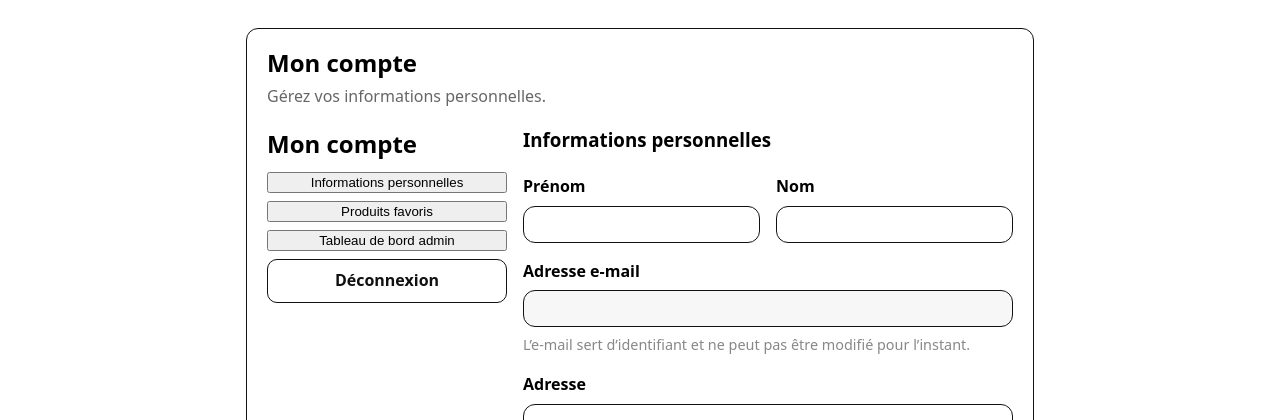
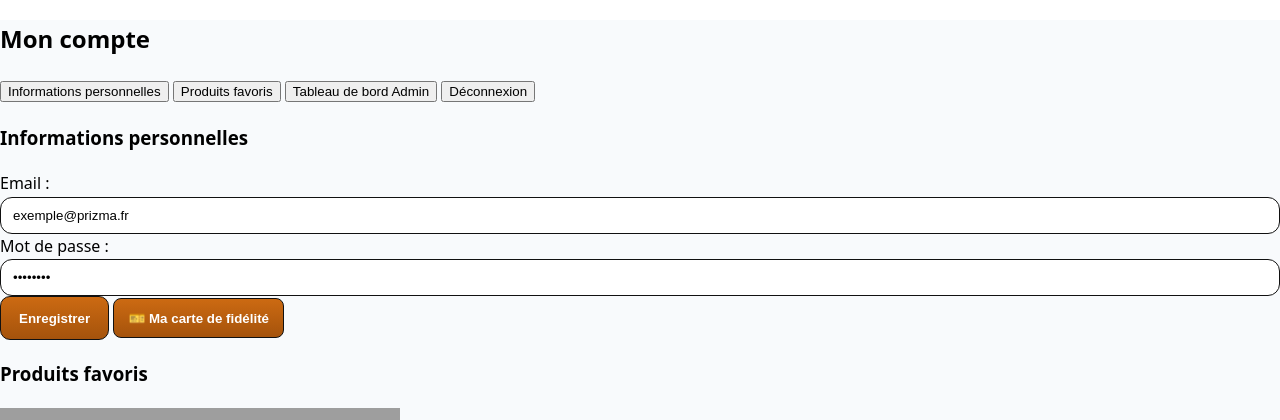
Before and after one commit to BaptisteChesneau/prizma, a Flask app: page /compte in a window 1280 px wide. Shown: the part 73-493 px from the top of the page. Run offline with Flask 3, Linux system fonts and the light colour scheme; the visitor is signed in with stand-in values (Sample User, id 1); grey boxes are pictures that could not be loaded.

Commit message:
change account for third time

```diff
--- a/prizma/templates/account.html
+++ b/prizma/templates/account.html
@@ -9,125 +9,60 @@
   <body>
     {% include 'header.html' %}
 
-    <main class="account">
-      <section class="account-wrap card">
-        <h1 class="account-title">Mon compte</h1>
-        <p class="account-sub">Gérez vos informations personnelles.</p>
-
-        {% if errors and errors|length %}
-          <div class="alert alert-error" role="alert" aria-live="polite">
-            <strong>Veuillez corriger les erreurs suivantes :</strong>
-            <ul>
-              {% for e in errors %}<li>{{ e }}</li>{% endfor %}
-            </ul>
-          </div>
-        {% endif %}
-
-        {% if success is true %}
-          <div class="alert alert-success" role="status" aria-live="polite">
-            ✅ Informations mises à jour.
-          </div>
-        {% elif success is sameas(false) %}
-          <div class="alert alert-error" role="alert" aria-live="polite">
-            ❌ La mise à jour a échoué. Vérifiez les champs ci-dessus.
-          </div>
-        {% endif %}
-
-        <!-- Grille: Sidebar + Contenu -->
-        <div class="account-grid" style="display:grid; grid-template-columns: 240px 1fr; gap:16px;">
-          <!-- Sidebar -->
-          <aside class="account-sidebar" aria-label="Navigation du compte">
-            <h2 class="account-sidebar-title" style="margin:0 0 8px;">Mon compte</h2>
-            <nav class="account-nav" style="display:grid; gap:8px;">
-              <button class="account-nav-btn active" data-section="infos" type="button">Informations personnelles</button>
-              <button class="account-nav-btn" data-section="favoris" type="button">Produits favoris</button>
-              <button class="account-nav-btn admin-only" data-section="admin" type="button">Tableau de bord admin</button>
-              <a class="account-logout-btn btn" href="{{ url_for('logout') }}" style="text-align:center;">Déconnexion</a>
+<main class="account-container">
+  <aside class="account-sidebar">
+    <h2 class="account-sidebar-title">Mon compte</h2>
+    <nav class="account-nav">
+      <button class="account-nav-btn active" data-section="infos">Informations personnelles</button>
+      <button class="account-nav-btn" data-section="favoris">Produits favoris</button>
+      <button class="account-nav-btn admin-only" data-section="admin">Tableau de bord Admin</button>
+      <button class="account-logout-btn">Déconnexion</button>
     </nav>
   </aside>
 
-          <!-- Contenu -->
-          <section class="account-content" aria-live="polite">
-            <!-- Section : Infos perso (formulaire) -->
+  <section class="account-content">
+    <!-- Section : Infos perso -->
     <div id="section-infos" class="account-section active">
-              <h3 class="account-section-title" style="margin-top:0;">Informations personnelles</h3>
+      <h3 class="account-section-title">Informations personnelles</h3>
+      <form class="account-form">
+        <label>Email :</label>
+        <input type="email" value="exemple@prizma.fr" class="account-input" />
 
-              <form class="account-form" method="post" action="{{ url_for('compte_update') }}" novalidate>
-                <div class="form-grid">
-                  <div class="form-field">
-                    <label for="prenom">Prénom</label>
-                    <input id="prenom" name="prenom" type="text" required value="{{ me.prenom }}">
-                  </div>
+        <label>Mot de passe :</label>
+        <input type="password" value="********" class="account-input" />
 
-                  <div class="form-field">
-                    <label for="nom">Nom</label>
-                    <input id="nom" name="nom" type="text" required value="{{ me.nom }}">
-                  </div>
-
-                  <div class="form-field full">
-                    <label for="email">Adresse e-mail</label>
-                    <input id="email" name="email" type="email" value="{{ me.email }}" disabled>
-                    <small class="hint">L’e-mail sert d’identifiant et ne peut pas être modifié pour l’instant.</small>
-                  </div>
-
-                  <div class="form-field full">
-                    <label for="adresse">Adresse</label>
-                    <input id="adresse" name="adresse" type="text" required value="{{ me.adresse }}">
-                  </div>
-
-                  <div class="form-field">
-                    <label for="code_postal">Code postal</label>
-                    <input id="code_postal" name="code_postal" type="text" inputmode="numeric" pattern="[0-9]{5}" maxlength="5" required value="{{ me.code_postal }}">
-                  </div>
-
-                  <div class="form-field">
-                    <label for="ville">Ville</label>
-                    <input id="ville" name="ville" type="text" required value="{{ me.ville }}">
-                  </div>
-
-                  <div class="form-field full">
-                    <label for="telephone">Téléphone</label>
-                    <input id="telephone" name="telephone" type="tel" required value="{{ me.telephone }}">
-                  </div>
-                </div>
-
-                <div class="form-actions">
-                  <button type="submit" class="btn btn-orange">Enregistrer</button>
-                  <button type="button" class="btn" id="fidelity-btn">🎫 Ma carte de fidélité</button>
-                </div>
+        <button type="button" class="account-save-btn">Enregistrer</button>
+        <button type="button" class="account-fidelity-btn" id="fidelity-btn">🎫 Ma carte de fidélité</button>
       </form>
 
-              <!-- Aperçu carte fidélité -->
       <div id="fidelity-card-container" style="margin-top: 1rem;"></div>
     </div>
 
     <!-- Section : Favoris -->
-            <div id="section-favoris" class="account-section" hidden>
-              <h3 class="account-section-title" style="margin-top:0;">Produits favoris</h3>
-              <div class="account-fav-grid" style="display:grid; grid-template-columns: repeat(3,1fr); gap:16px;">
-                {% for i in range(1, 9) %}
-                <div class="account-fav-card card" style="text-align:center;">
-                  <img src="{{ url_for('static', filename='img/fav_placeholder.png') }}" alt="Produit {{ i }}" style="width:100%; height:140px; object-fit:cover; border-radius:10px;">
-                  <p style="margin:.5rem 0 0;">Produit {{ i }}</p>
+    <div id="section-favoris" class="account-section">
+      <h3 class="account-section-title">Produits favoris</h3>
+      <div class="account-fav-grid">
+        {% for i in range(1, 10) %}
+        <div class="account-fav-card">
+          <img src="{{ url_for('static', filename='img/fav_placeholder.png') }}" alt="Produit {{ i }}" />
+          <p>Produit {{ i }}</p>
         </div>
         {% endfor %}
       </div>
-              <div class="account-pagination" style="margin-top:12px; display:flex; gap:8px;">
-                <button class="btn">« Précédent</button>
-                <button class="btn">Suivant »</button>
+      <div class="account-pagination">
+        <button class="account-page-btn">« Précédent</button>
+        <button class="account-page-btn">Suivant »</button>
       </div>
     </div>
 
     <!-- Section : Admin -->
-            <div id="section-admin" class="account-section" hidden>
-              <h3 class="account-section-title" style="margin-top:0;">Tableau de bord admin</h3>
-              <div class="account-admin-grid" style="display:grid; grid-template-columns: repeat(3,1fr); gap:16px;">
-                <div class="account-admin-card card">👥 Gérer les utilisateurs</div>
-                <div class="account-admin-card card">📦 Gérer les produits</div>
-                <div class="account-admin-card card">🗂️ Gérer les catégories</div>
+    <div id="section-admin" class="account-section">
+      <h3 class="account-section-title">Tableau de bord Admin</h3>
+      <div class="account-admin-grid">
+        <div class="account-admin-card">👥 Gérer les utilisateurs</div>
+        <div class="account-admin-card">📦 Gérer les produits</div>
+        <div class="account-admin-card">🗂️ Gérer les catégories</div>
       </div>
-            </div>
-          </section>
     </div>
   </section>
 </main>
```
Lines whose indentation alone changed are shown as unchanged.
